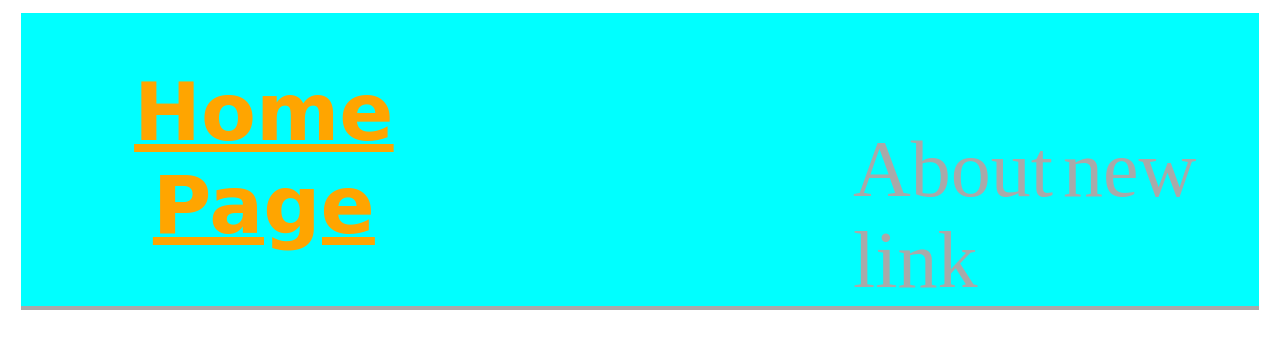
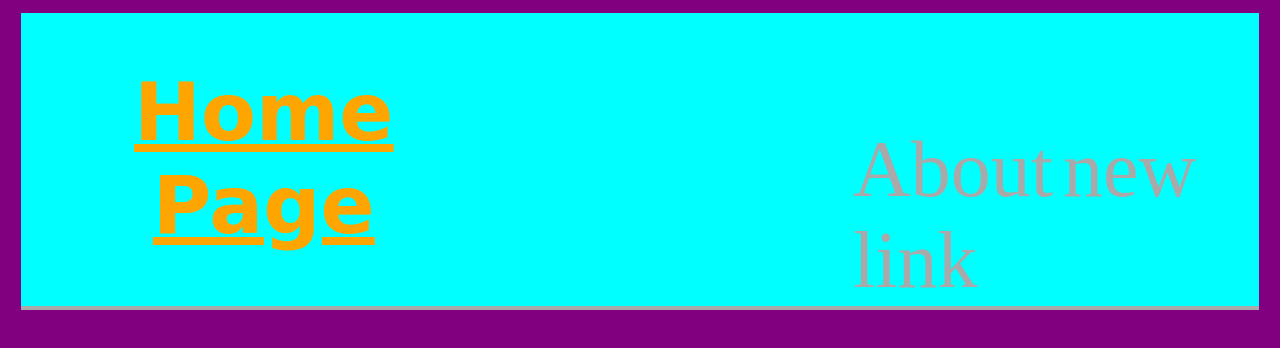
Before and after one commit to JayFarnsworth/GitCollaboration1, a plain HTML site: page app/index.html in a window 1280 px wide. Drawn offline with Linux system fonts and the light colour scheme.

Commit message:
team work makes dremwork

```diff
--- a/app/index.html
+++ b/app/index.html
@@ -4,6 +4,7 @@
     <meta charset="utf-8">
     <title>Home Page</title>
     <link rel="stylesheet" href="styles.css">
+    <link rel="stylesheet" href="purple.css">
   </head>
   <body>
     <header>
--- /dev/null
+++ b/app/purple.css
@@ -0,0 +1,3 @@
+body {
+  background-color: purple;
+}
```
